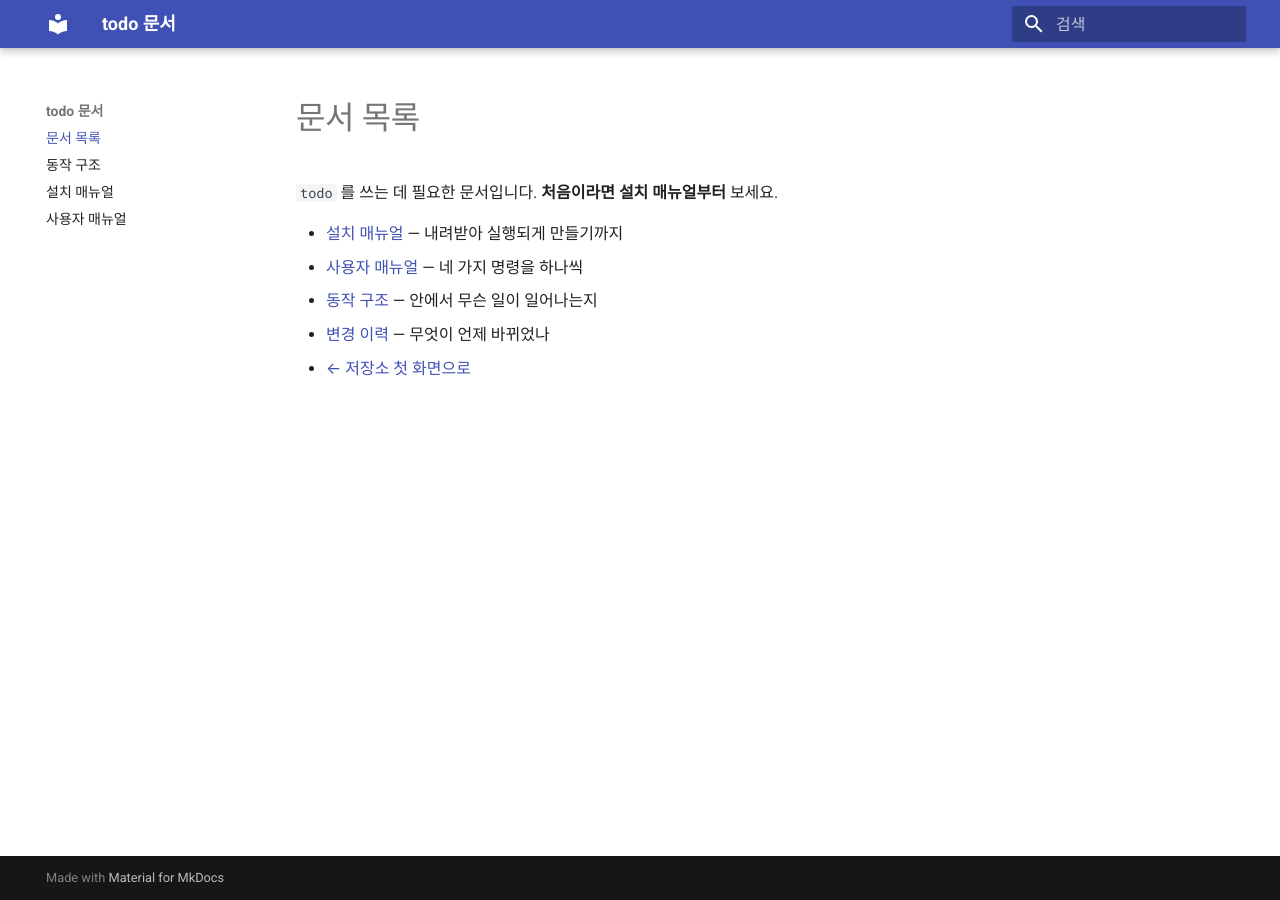
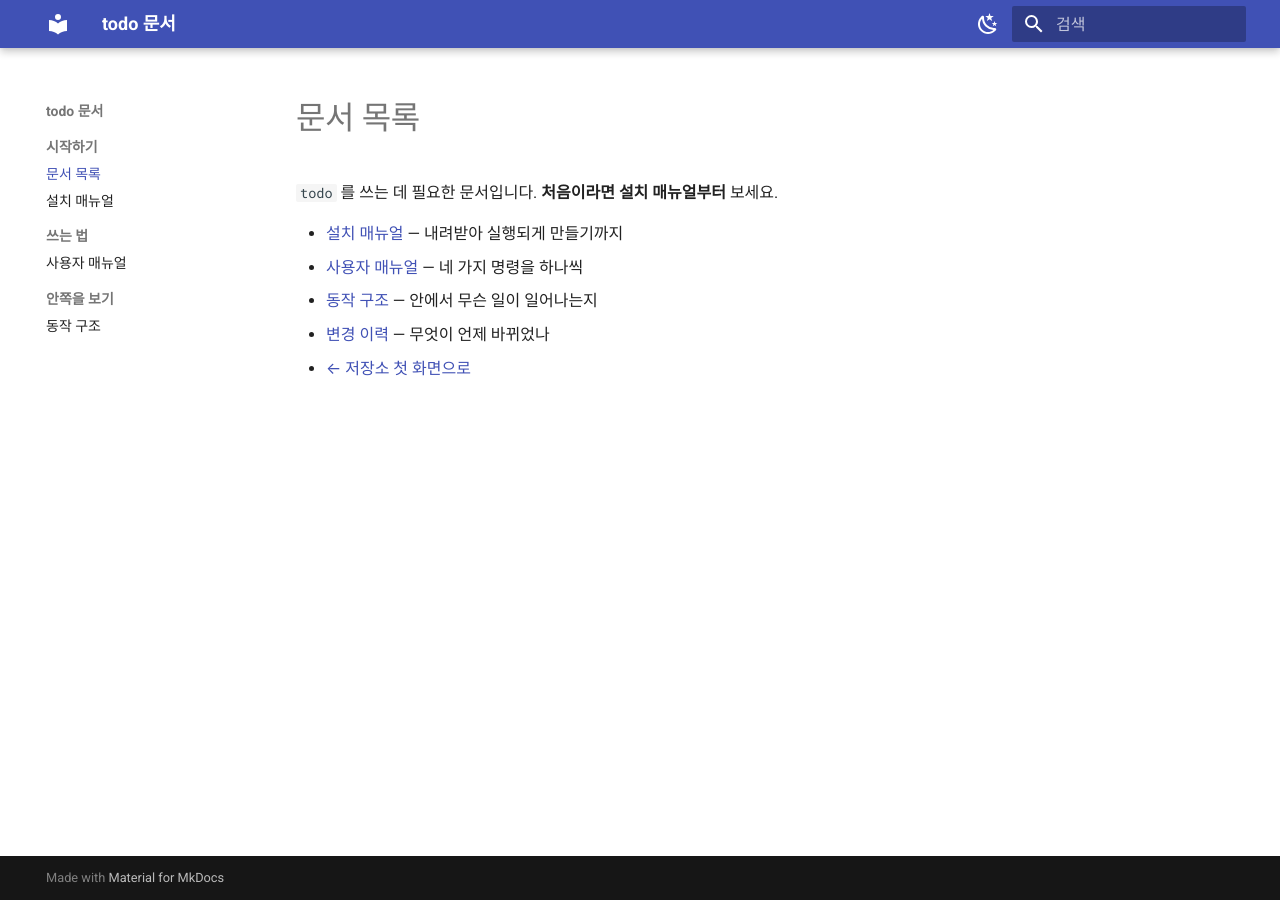
Before and after one commit to SINGLE-COURSE-LECTURE/todo-cli-demo, an MkDocs documentation site: the page built from docs/index.md, in a window 1280 px wide. Built offline with MkDocs 1.6.1 and Material for MkDocs 9.7.7, drawn with Linux system fonts in a browser that asks for light colours.

```diff
--- a/mkdocs.yml
+++ b/mkdocs.yml
@@ -1,6 +1,29 @@
 site_name: todo 문서
 site_description: 한 줄로 쓰는 할 일 관리 도구의 문서
 docs_dir: docs
+
 theme:
   name: material
   language: ko
+  features:
+    - navigation.sections
+    - navigation.top
+    - content.code.copy
+  palette:
+    - scheme: default
+      toggle:
+        icon: material/weather-night
+        name: 어두운 화면으로
+    - scheme: slate
+      toggle:
+        icon: material/weather-sunny
+        name: 밝은 화면으로
+
+nav:
+  - 시작하기:
+      - 문서 목록: index.md
+      - 설치 매뉴얼: install.md
+  - 쓰는 법:
+      - 사용자 매뉴얼: usage.md
+  - 안쪽을 보기:
+      - 동작 구조: architecture.md
```
Also changed, not shown: docs/index.md (renamed from docs/README.md).
